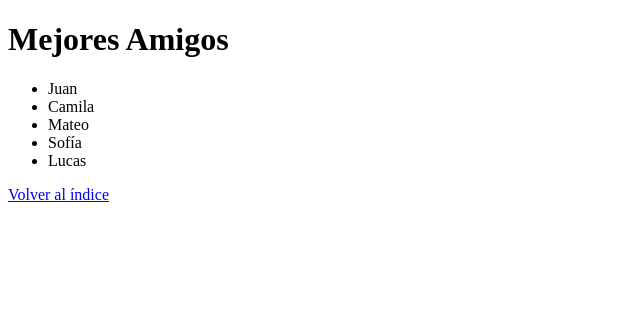
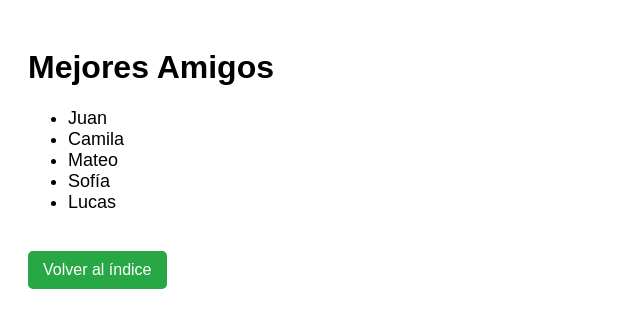
Before and after one commit to Marto2cm/repo6A, a plain HTML site: page mejoresamigos.html in a window 1280 px wide. Shown: the whole page, without its empty margins (0-640 px from the left). Drawn offline with Linux system fonts and the light colour scheme.

Commit message:
Update mejoresamigos.html

```diff
--- a/mejoresamigos.html
+++ b/mejoresamigos.html
@@ -3,6 +3,27 @@
 <head>
     <meta charset="UTF-8">
     <title>Mejores Amigos</title>
+    <style>
+        body {
+            font-family: Arial, sans-serif;
+            padding: 20px;
+        }
+        ul {
+            font-size: 18px;
+        }
+        .btn-volver {
+            display: inline-block;
+            margin-top: 20px;
+            padding: 10px 15px;
+            background-color: #28a745;
+            color: white;
+            text-decoration: none;
+            border-radius: 5px;
+        }
+        .btn-volver:hover {
+            background-color: #1e7e34;
+        }
+    </style>
 </head>
 <body>
     <h1>Mejores Amigos</h1>
@@ -13,6 +34,8 @@
         <li>Sofía</li>
         <li>Lucas</li>
     </ul>
-    <a href="indice.html">Volver al índice</a>
+
+    <!-- Botón para volver al índice -->
+    <a href="indice.html" class="btn-volver">Volver al índice</a>
 </body>
 </html>
```
